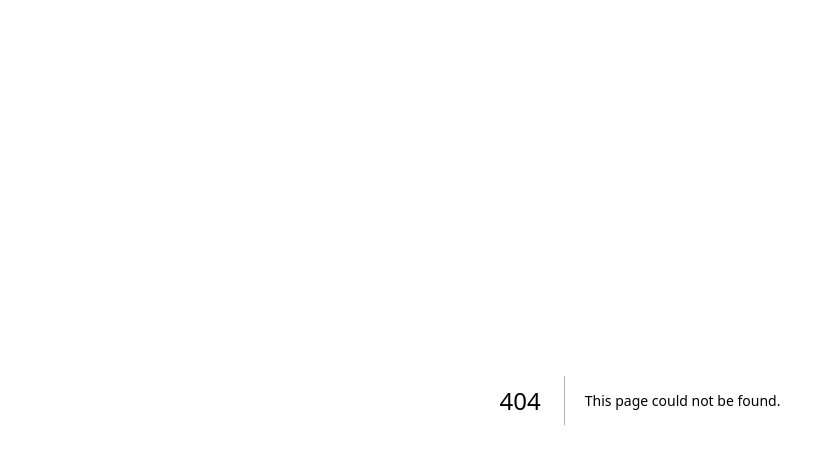
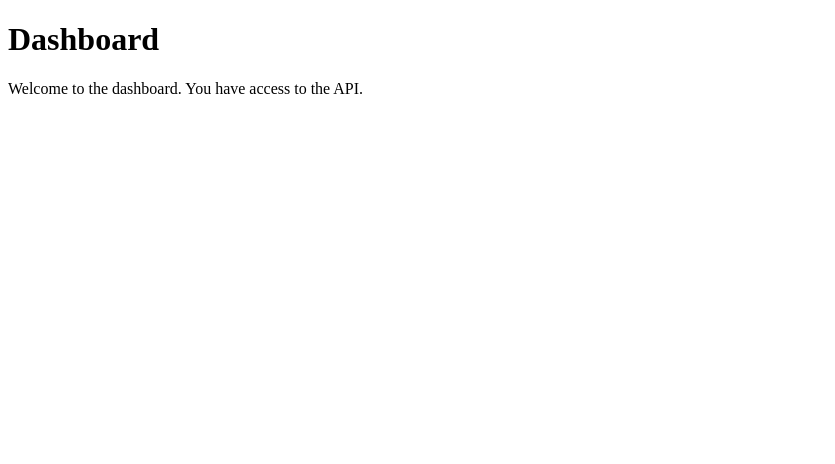
Before and after one commit to Hiddenleaf456/Hmmmm, a Next.js app: page /dashboard in a window 1280 px wide. Before the commit this address had no page. Shown: the top 464 px of the page, without its empty margins (0-835 px from the left). Built offline with nearby package versions, Linux system fonts and the light colour scheme.

Commit message:
Add files via upload

```diff
--- /dev/null
+++ b/pages/dashboard/index.js
@@ -0,0 +1,9 @@
+
+export default function DashboardPage() {
+  return (
+    <div>
+      <h1>Dashboard</h1>
+      <p>Welcome to the dashboard. You have access to the API.</p>
+    </div>
+  );
+}
```
